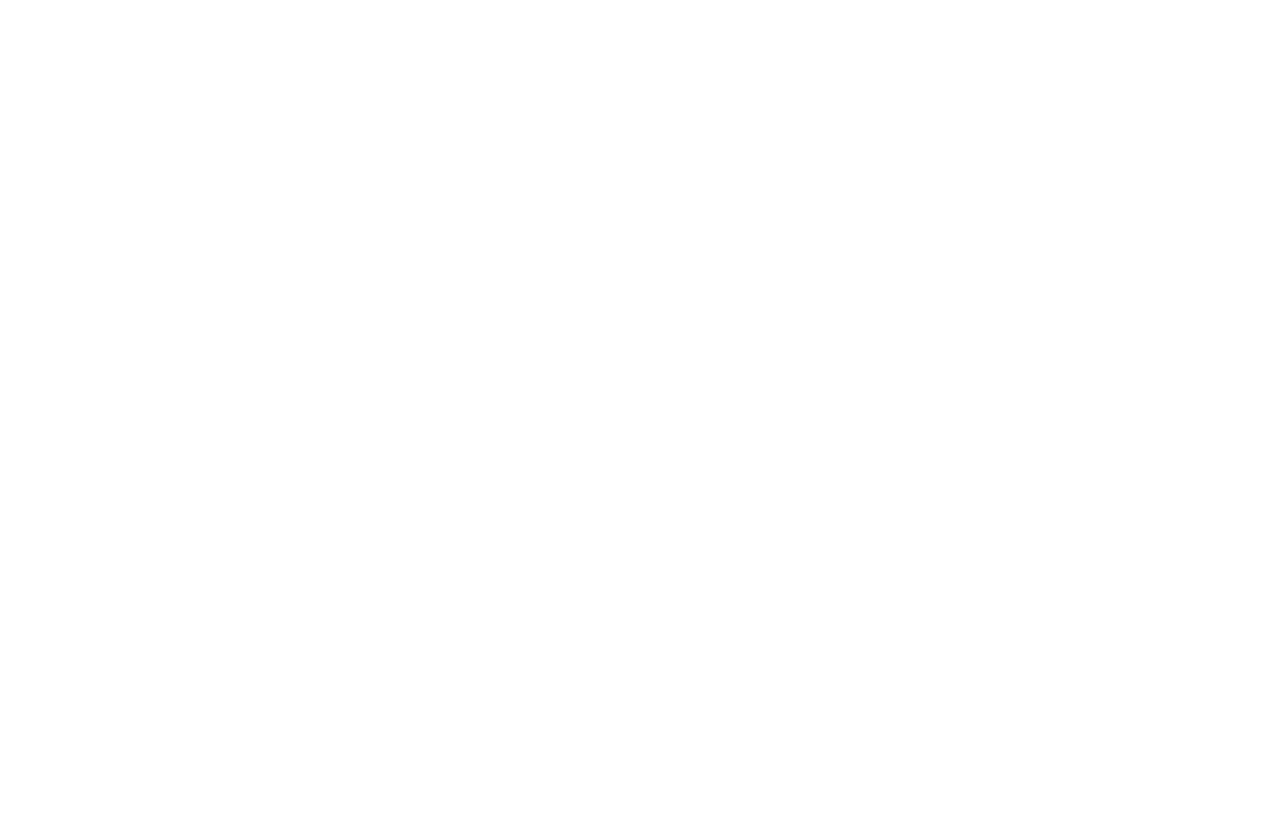
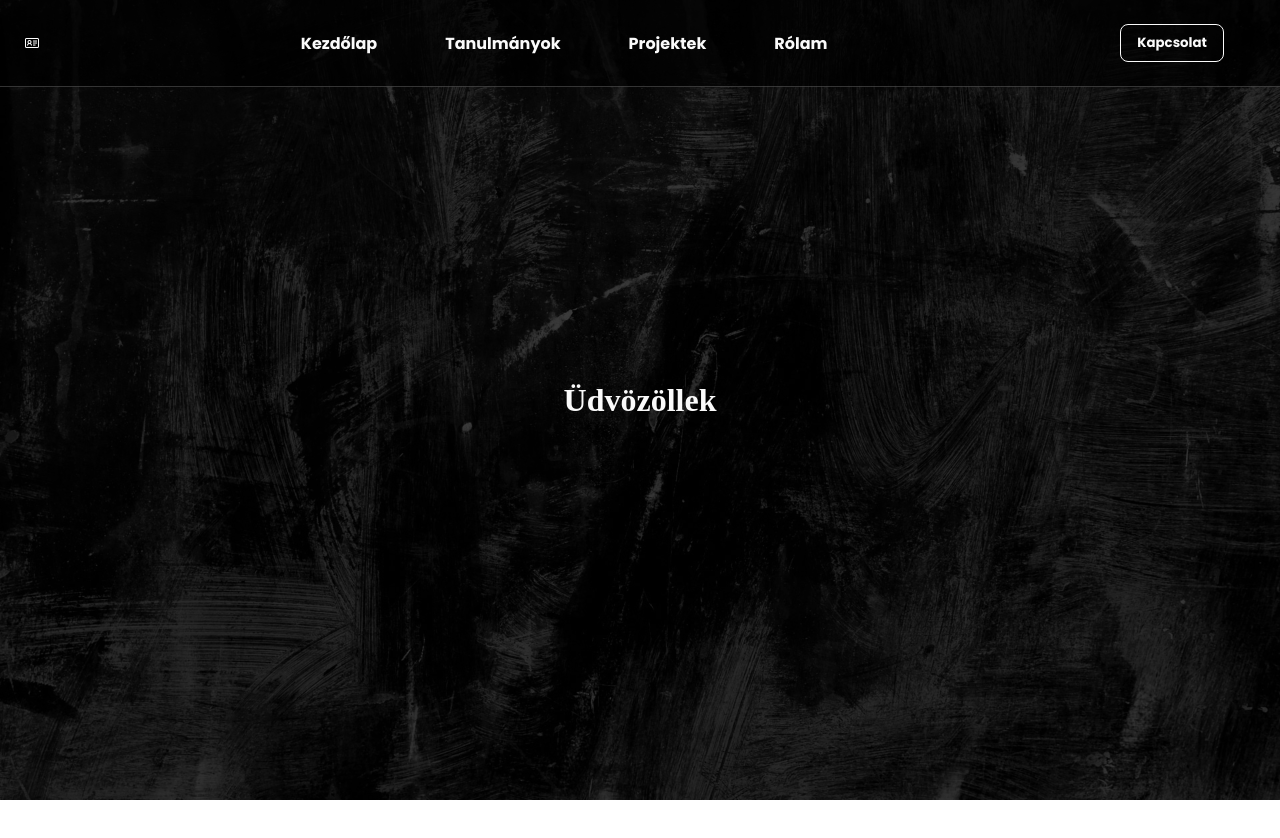
Before and after one commit to szabopeter00/portfolio, a plain HTML site: page index.html in a window 1280 px wide. Before the commit the page ends 800 px from the top, so only its background shows below. Drawn offline with Linux system fonts and the light colour scheme.

Commit message:
hero szekció

```diff
--- a/index.html
+++ b/index.html
@@ -4,8 +4,34 @@
     <meta charset="UTF-8" />
     <meta name="viewport" content="width=device-width, initial-scale=1.0" />
     <link rel="stylesheet" href="style.css" />
-    <link rel="icon" href="images/negyedik.png" type="image/x-icon" />
+    <link rel="icon" href="images/icon.png" type="image/x-icon" />
+
+    <!-- Google Fonts -->
+    <link rel="preconnect" href="https://fonts.googleapis.com" />
+    <link rel="preconnect" href="https://fonts.gstatic.com" crossorigin />
+    <link
+      href="https://fonts.googleapis.com/css2?family=Poppins:ital,wght@0,100;0,200;0,300;0,400;0,500;0,600;0,700;0,800;0,900;1,100;1,200;1,300;1,400;1,500;1,600;1,700;1,800;1,900&family=Roboto+Slab:wght@100..900&display=swap"
+      rel="stylesheet"
+    />
+
     <title>Szabó Péter | Portfólió</title>
   </head>
-  <body></body>
+  <body>
+    <div class="hero">
+      <div class="navbar">
+        <img src="images/icon.png" alt="Szabó Péter logó" class="logo" />
+        <nav>
+          <ul>
+            <li><a href="#">Kezdőlap</a></li>
+            <li><a href="#">Tanulmányok</a></li>
+            <li><a href="#">Projektek</a></li>
+            <li><a href="#">Rólam</a></li>
+          </ul>
+        </nav>
+        <a href="#"><button>Kapcsolat</button></a>
+      </div>
+      <h1 class="texture">Üdvözöllek</h1>
+    </div>
+    <div class="utana"></div>
+  </body>
 </html>
--- a/style.css
+++ b/style.css
@@ -3,3 +3,76 @@
   padding: 0;
   box-sizing: border-box;
 }
+.hero {
+  background: url("images/bg.jpg") no-repeat center center fixed, #3f3f3f;
+  background-blend-mode: multiply;
+  background-size: cover;
+
+  height: 100vh;
+  display: flex;
+  align-items: center;
+  justify-content: center;
+  color: #fafafa;
+}
+.navbar {
+  background-color: rgba(0, 0, 0, 0.7);
+  padding: 1.5rem;
+  position: fixed;
+  width: 100%;
+  top: 0;
+  z-index: 1000;
+  border-bottom: 1px solid rgba(255, 255, 255, 0.2);
+  display: flex;
+  justify-content: space-between;
+  align-items: center;
+}
+.navbar li {
+  list-style: none;
+  display: inline-block;
+  font-family: "Poppins", sans-serif;
+  font-weight: 100;
+}
+
+.navbar a {
+  color: #fafafa;
+  text-decoration: none;
+  padding: 0 2rem;
+  font-weight: bold;
+  display: inline-block;
+  transition: ease-in-out 0.2s;
+}
+
+.navbar a:hover {
+  text-shadow: 0 0 20px rgb(255, 255, 255);
+}
+
+.navbar button {
+  color: #fafafa;
+  border: 1px solid #fafafa;
+  background: transparent;
+  border-radius: 8px;
+  padding: 0.5rem 1rem;
+  cursor: pointer;
+  transition: background-color 0.2s ease-in-out;
+  font-family: "Poppins", sans-serif;
+  font-weight: bold;
+}
+
+.navbar button:hover {
+  color: #3f3f3f;
+  background-color: #fafafa;
+}
+
+.utana {
+  height: 20vh;
+}
+/* .texture {
+  font-size: 10rem;
+  font-weight: bold;
+  background: url("images/cimhatter.jpg") no-repeat center center;
+  background-size: cover;
+
+  -webkit-background-clip: text;
+  background-clip: text;
+  color: transparent;
+} */
```
Also changed, not shown: images/bg.jpg (added), images/festek.jpg (added), images/harmadik.png (deleted), images/harmadikk.png (deleted), images/hero-bg.jpg (added), images/icon.png (renamed from images/negyedik.png), images/masik.png (deleted), images/portficon.png (deleted).
